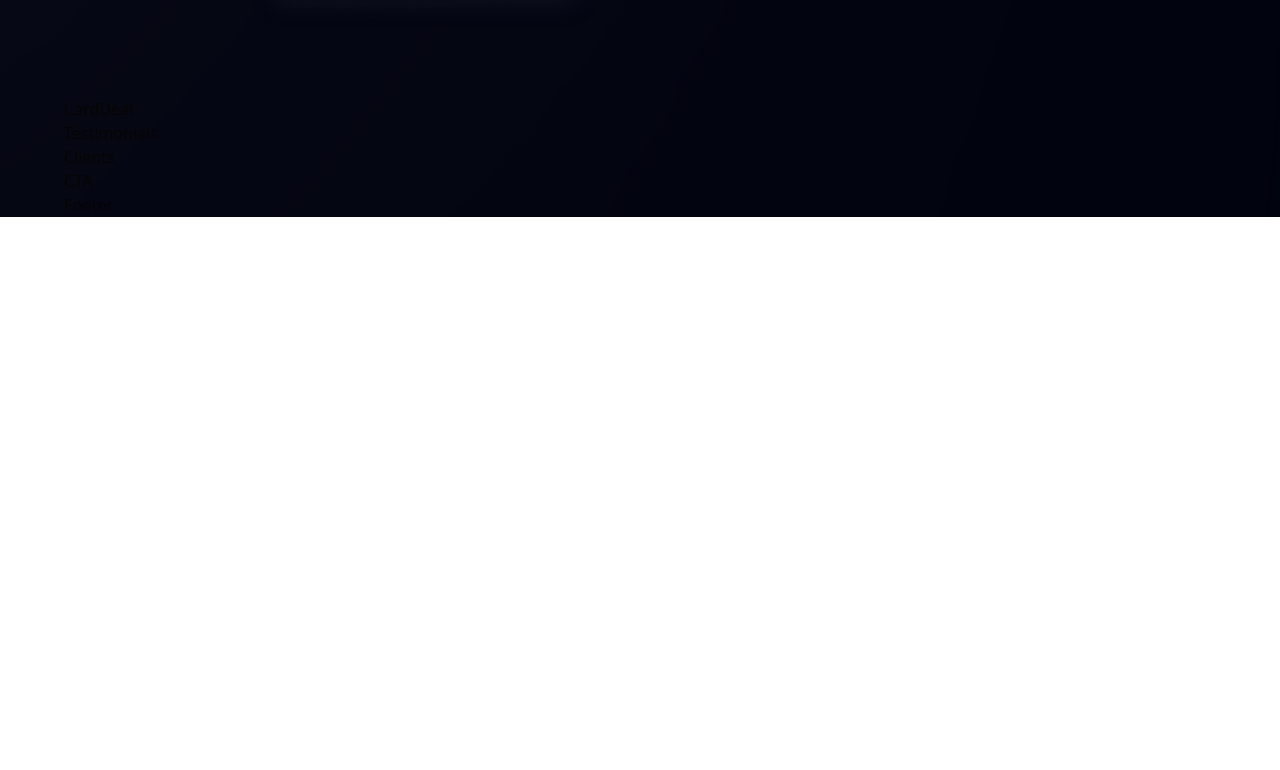
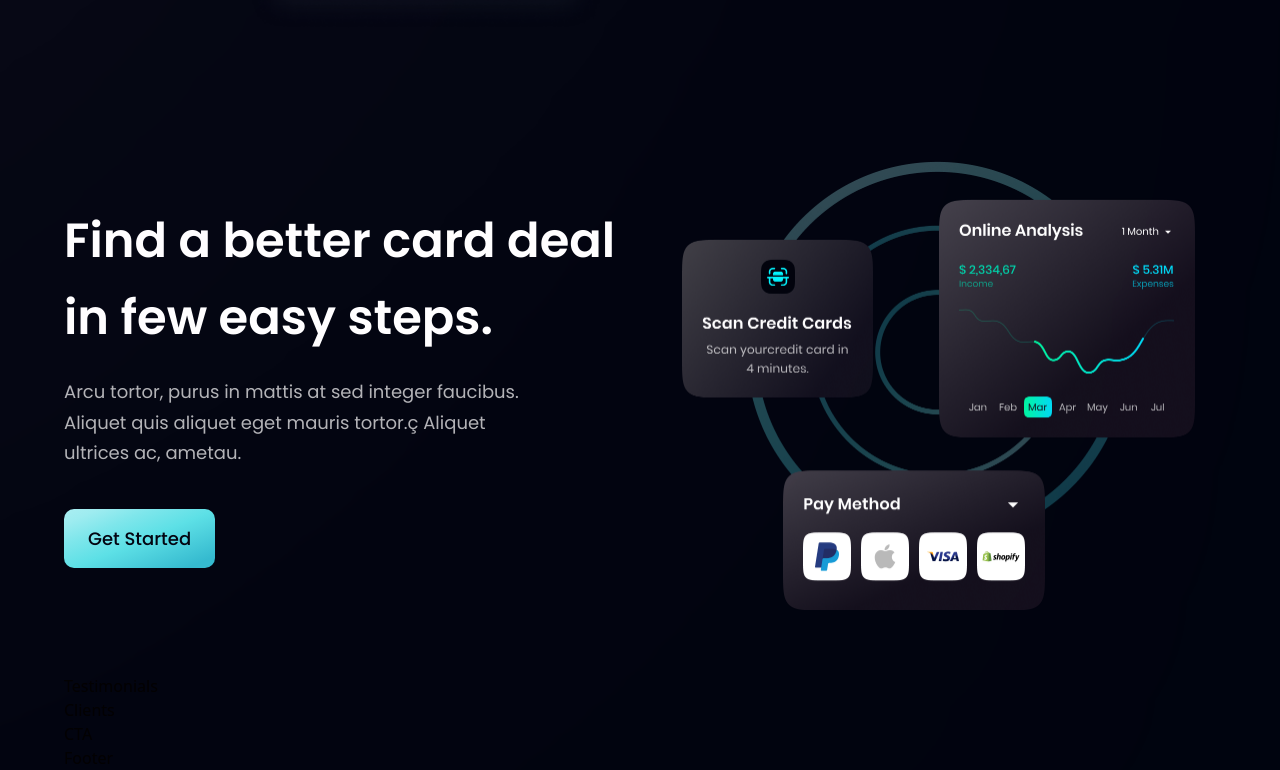
Before and after one commit to Roshanchau/HoobankUI, a React (Vite) app: page / in a window 1280 px wide. Shown: the part 1960-2730 px from the top of the page. Before the commit the page ends 2177 px from the top, so only its background shows below. Built offline with nearby package versions, Linux system fonts and the light colour scheme.

Commit message:
cardDeal done

```diff
--- a/src/components/Button.jsx
+++ b/src/components/Button.jsx
@@ -5,6 +5,7 @@ const Button = ({styles}) => {
     <button type='button' className={`py-4 px-6
     bg-blue-gradient font-poppins font-medium
     text-[18px] text-primary outline-none ${styles}
+    rounded-[10px]
     `}>
       Get Started
     </button>
--- a/src/components/CardDeal.jsx
+++ b/src/components/CardDeal.jsx
@@ -1,9 +1,30 @@
-import React from 'react'
+import React from "react";
+import { card } from "../assets";
+import styles, { layout } from "../style";
+import Button from "./Button";
 
-const CardDeal = () => {
-  return (
-    <div>CardDeal</div>
-  )
-}
+const CardDeal = () => (
+  <section className={layout.section}>
+    <div className={layout.sectionInfo}>
+      <h2 className={styles.heading2}>
+        Find a better card deal
+        <br className="sm:block hidden" />
+        in few easy steps.
+      </h2>
+      <p className={`${styles.paragraph} max-w-[470px]
+      mt-5
+      `}>
+        Arcu tortor, purus in mattis at sed integer faucibus. Aliquet quis
+        aliquet eget mauris tortor.ç Aliquet ultrices ac, ametau.
+      </p>
+      <Button styles="mt-10"/>
+    </div>
+    <div className={layout.sectionImg}>
+      <img src={card} alt="card"
+      className="w-[513px] h-[449px]"
+      />
+    </div>
+  </section>
+);
 
-export default CardDeal
+export default CardDeal;
```
